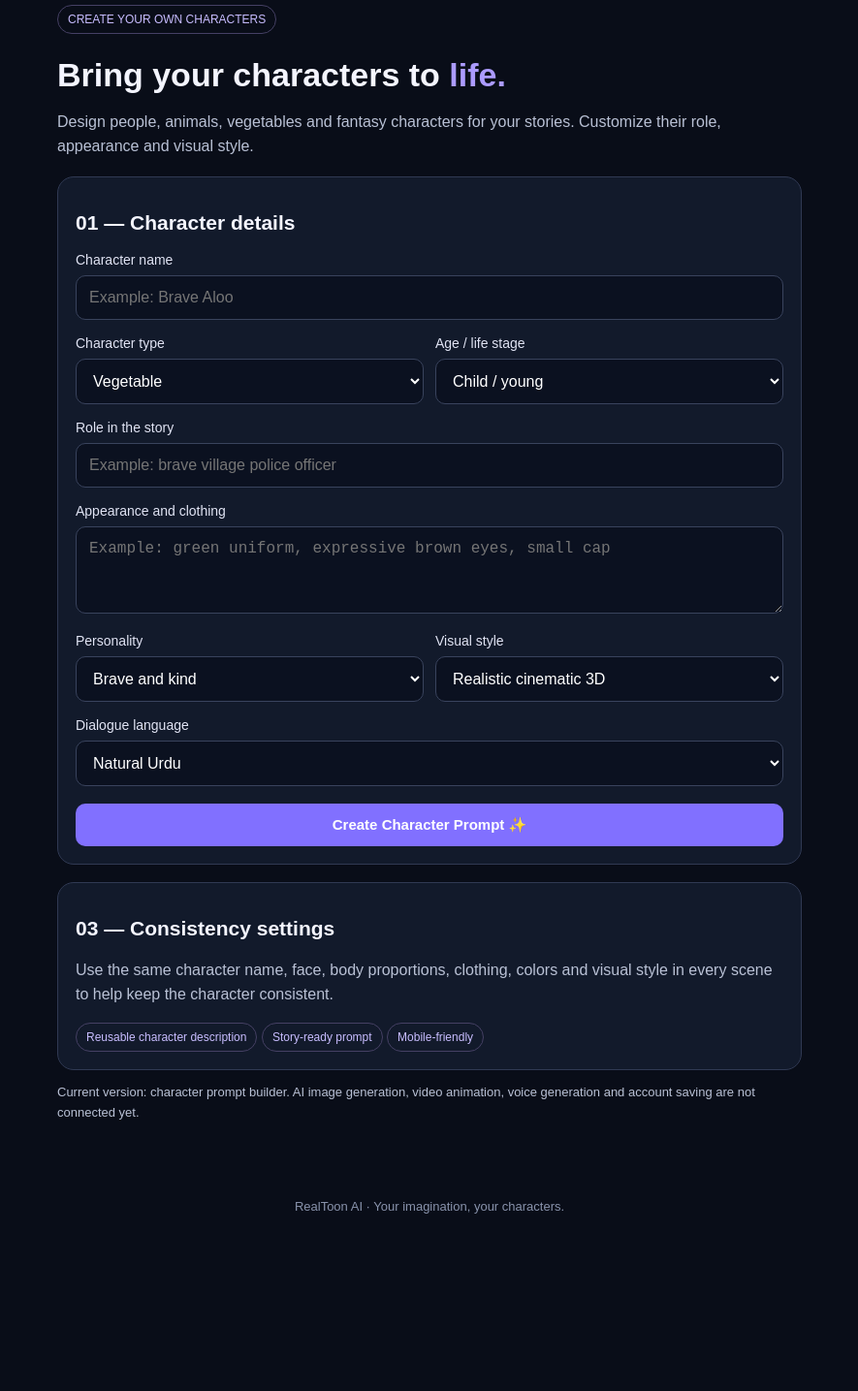
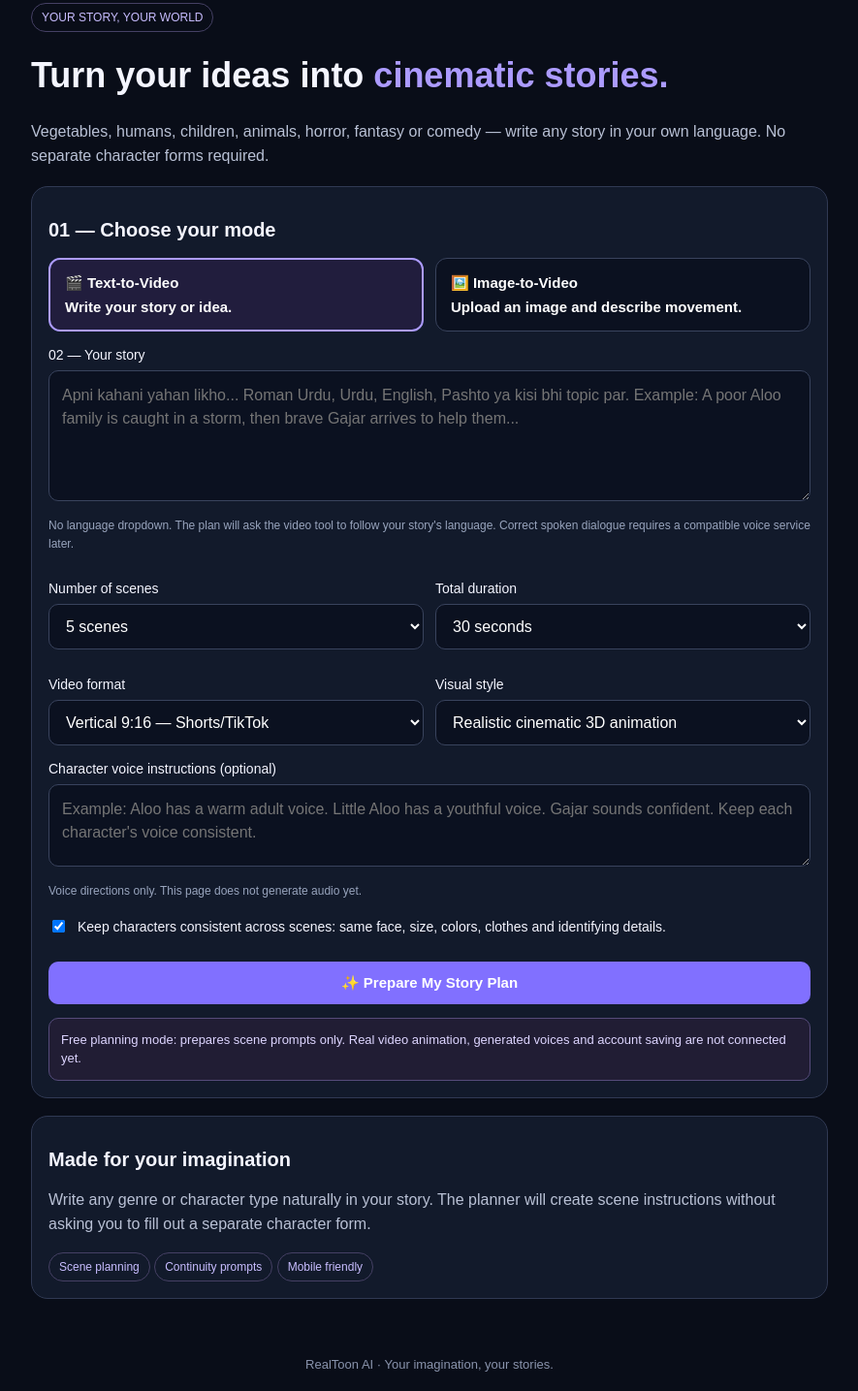
Before and after one commit to awaisshaha1982-coder/realtoon-ai, a plain HTML site: page index.html in a window 1280 px wide. Shown: the part 84-1519 px from the top of the page at 97% size, without its empty margins (197-1082 px from the left). Before the commit the page ends 1356 px from the top, so only its background shows below. Drawn offline with Linux system fonts and the light colour scheme.

Commit message:
Update index.html for Story Studio features

```diff
--- a/index.html
+++ b/index.html
@@ -5,166 +5,284 @@
 <meta charset="UTF-8">
 <meta name="viewport" content="width=device-width, initial-scale=1">
 <meta name="theme-color" content="#090d18">
-<title>RealToon AI — Character Studio</title>
+<title>RealToon AI — Story Studio</title>
 <style>
 *{box-sizing:border-box}
 body{margin:0;background:#090d18;color:#f4f5ff;font-family:Arial,sans-serif}
-header{padding:18px;border-bottom:1px solid #283047;display:flex;justify-content:space-between;align-items:center;gap:10px}
+header{padding:17px;border-bottom:1px solid #303953;display:flex;justify-content:space-between;align-items:center;gap:10px}
 .logo{font-size:22px;font-weight:bold;color:#ac9bff}
-main{max-width:800px;margin:auto;padding:22px 16px 45px}
-h1{font-size:34px;line-height:1.15;margin-bottom:12px}
-h2{font-size:21px}
+main{max-width:850px;margin:auto;padding:22px 14px 40px}
+h1{font-size:36px;line-height:1.15}
+h2{font-size:20px}
 p{color:#b9c1d5;line-height:1.6}
-.panel{background:#121a2b;border:1px solid #303953;border-radius:17px;padding:18px;margin-top:18px}
-label{display:block;margin:16px 0 8px;font-size:14px;color:#e1e4f4}
-input,select,textarea{width:100%;padding:13px;border-radius:10px;border:1px solid #39435d;background:#0b1120;color:white;font-size:16px}
-textarea{min-height:90px;resize:vertical}
-button{padding:13px;border:0;border-radius:10px;background:#8170ff;color:white;font-size:15px;font-weight:bold;cursor:pointer}
-.primary{width:100%;margin-top:18px}
-.secondary{background:#26314a;margin-top:10px;width:100%}
+.panel{background:#121a2b;border:1px solid #303953;border-radius:17px;padding:17px;margin-top:18px}
+.tag{display:inline-block;border:1px solid #454064;border-radius:30px;padding:7px 10px;color:#c8bdff;font-size:12px}
 .grid{display:grid;grid-template-columns:1fr 1fr;gap:12px}
-.result{display:none;margin-top:18px}
-#prompt{min-height:190px}
-.tag{display:inline-block;border:1px solid #454064;border-radius:30px;padding:7px 10px;color:#c8bdff;font-size:12px}
+.modes{display:grid;grid-template-columns:1fr 1fr;gap:12px}
+.mode{background:#0b1120;color:white;border:1px solid #39435d;border-radius:12px;padding:15px;text-align:left}
+.mode.active{border:2px solid #ac9bff;background:#211d3d}
+.mode b{display:block;margin-bottom:7px}
+label{display:block;margin:16px 0 8px;font-size:14px}
+input,select,textarea{width:100%;padding:13px;border-radius:10px;border:1px solid #39435d;background:#0b1120;color:white;font-size:16px;font-family:inherit}
+textarea{min-height:135px;resize:vertical;line-height:1.5}
+button{cursor:pointer;padding:13px;border:0;border-radius:10px;background:#8170ff;color:white;font-size:15px;font-weight:bold}
+.primary{width:100%;margin-top:17px}
+.secondary{width:100%;margin-top:10px;background:#26314a}
+.hint{font-size:12px;color:#98a4bd}
+.hidden{display:none!important}
+#preview{max-width:100%;max-height:270px;margin-top:12px;border-radius:12px}
+#result{display:none}
+#output{min-height:330px}
+.notice{background:#211d34;border:1px solid #554b7a;border-radius:10px;padding:12px;font-size:13px;line-height:1.5;color:#ddd5ff}
 footer{text-align:center;padding:20px;color:#8993ac;font-size:13px}
-@media(max-width:480px){.grid{grid-template-columns:1fr}h1{font-size:30px}main{padding:18px 12px}}
+@media(max-width:500px){.grid,.modes{grid-template-columns:1fr}h1{font-size:30px}main{padding:18px 12px}}
 </style>
 </head>
 <body>
 <header>
   <div class="logo">✦ RealToon AI</div>
-  <span class="tag">Character Studio</span>
+  <span class="tag">STORY STUDIO</span>
 </header>
+
 <main>
-  <span class="tag">CREATE YOUR OWN CHARACTERS</span>
-  <h1>Bring your characters to <span style="color:#ac9bff">life.</span></h1>
-  <p>Design people, animals, vegetables and fantasy characters for your stories. Customize their role, appearance and visual style.</p>
+  <span class="tag">YOUR STORY, YOUR WORLD</span>
+  <h1>Turn your ideas into <span style="color:#ac9bff">cinematic stories.</span></h1>
+  <p>Vegetables, humans, children, animals, horror, fantasy or comedy — write any story in your own language. No separate character forms required.</p>
 
   <section class="panel">
-    <h2>01 — Character details</h2>
-    <label for="name">Character name</label>
-    <input id="name" placeholder="Example: Brave Aloo">
+    <h2>01 — Choose your mode</h2>
+    <div class="modes">
+      <button class="mode active" id="textMode" onclick="setMode('text')">
+        <b>🎬 Text-to-Video</b>
+        Write your story or idea.
+      </button>
+      <button class="mode" id="imageMode" onclick="setMode('image')">
+        <b>🖼️ Image-to-Video</b>
+        Upload an image and describe movement.
+      </button>
+    </div>
+
+    <div id="imageArea" class="hidden">
+      <label for="image">Upload image</label>
+      <input id="image" type="file" accept="image/*" onchange="showImage(event)">
+      <img id="preview" class="hidden" alt="Uploaded image preview">
+      <label for="movement">What should happen in the image?</label>
+      <textarea id="movement" placeholder="Example: Aloo runs to the school gate, turns around and speaks sadly. Keep the same face, clothes and colors."></textarea>
+      <p class="hint">Image preview only — it is not sent to an AI service.</p>
+    </div>
+
+    <label for="story">02 — Your story</label>
+    <textarea id="story" placeholder="Apni kahani yahan likho... Roman Urdu, Urdu, English, Pashto ya kisi bhi topic par. Example: A poor Aloo family is caught in a storm, then brave Gajar arrives to help them..."></textarea>
+    <p class="hint">No language dropdown. The plan will ask the video tool to follow your story's language. Correct spoken dialogue requires a compatible voice service later.</p>
 
     <div class="grid">
       <div>
-        <label for="type">Character type</label>
-        <select id="type">
-          <option>Vegetable</option>
-          <option>Human</option>
-          <option>Animal</option>
-          <option>Fantasy creature</option>
-          <option>Robot</option>
-          <option>Custom character</option>
+        <label for="scenes">Number of scenes</label>
+        <select id="scenes">
+          <option value="3">3 scenes</option>
+          <option value="4">4 scenes</option>
+          <option value="5" selected>5 scenes</option>
+          <option value="6">6 scenes</option>
+          <option value="8">8 scenes</option>
         </select>
       </div>
       <div>
-        <label for="age">Age / life stage</label>
-        <select id="age">
-          <option>Child / young</option>
-          <option>Teenager</option>
-          <option>Adult</option>
-          <option>Elderly</option>
-          <option>Ageless / unknown</option>
+        <label for="duration">Total duration</label>
+        <select id="duration">
+          <option value="15">15 seconds</option>
+          <option value="30" selected>30 seconds</option>
+          <option value="45">45 seconds</option>
+          <option value="60">60 seconds</option>
+          <option value="90">90 seconds</option>
         </select>
       </div>
-    </div>
-
-    <label for="role">Role in the story</label>
-    <input id="role" placeholder="Example: brave village police officer">
-
-    <label for="look">Appearance and clothing</label>
-    <textarea id="look" placeholder="Example: green uniform, expressive brown eyes, small cap"></textarea>
-
-    <div class="grid">
       <div>
-        <label for="mood">Personality</label>
-        <select id="mood">
-          <option>Brave and kind</option>
-          <option>Funny and playful</option>
-          <option>Quiet and mysterious</option>
-          <option>Smart and curious</option>
-          <option>Shy but helpful</option>
-          <option>Custom personality</option>
+        <label for="ratio">Video format</label>
+        <select id="ratio">
+          <option value="9:16" selected>Vertical 9:16 — Shorts/TikTok</option>
+          <option value="16:9">Landscape 16:9 — YouTube</option>
+          <option value="1:1">Square 1:1</option>
         </select>
       </div>
       <div>
         <label for="style">Visual style</label>
         <select id="style">
-          <option>Realistic cinematic 3D</option>
-          <option>Stylized realistic 3D</option>
-          <option>Family-friendly animation</option>
-          <option>Fantasy cinematic 3D</option>
+          <option>Realistic cinematic 3D animation</option>
+          <option>Stylized realistic 3D animation</option>
+          <option>Family-friendly 3D animation</option>
+          <option>Dark cinematic horror, non-graphic</option>
+          <option>Anime-inspired animation</option>
+          <option>Live-action cinematic look</option>
+          <option>Infer style from the story</option>
         </select>
       </div>
     </div>
 
-    <label for="language">Dialogue language</label>
-    <select id="language">
-      <option>Natural Urdu</option>
-      <option>Roman Urdu input, natural Urdu speech</option>
-      <option>English</option>
-      <option>Pashto</option>
-    </select>
+    <label for="voices">Character voice instructions (optional)</label>
+    <textarea id="voices" style="min-height:85px" placeholder="Example: Aloo has a warm adult voice. Little Aloo has a youthful voice. Gajar sounds confident. Keep each character's voice consistent."></textarea>
+    <p class="hint">Voice directions only. This page does not generate audio yet.</p>
 
-    <button class="primary" onclick="makeCharacter()">Create Character Prompt ✨</button>
+    <label style="display:flex;gap:10px;align-items:flex-start;line-height:1.5">
+      <input id="consistent" type="checkbox" checked style="width:auto;margin-top:3px">
+      Keep characters consistent across scenes: same face, size, colors, clothes and identifying details.
+    </label>
+
+    <button class="primary" onclick="makePlan()">✨ Prepare My Story Plan</button>
+    <div class="notice" style="margin-top:14px">
+      Free planning mode: prepares scene prompts only. Real video animation, generated voices and account saving are not connected yet.
+    </div>
   </section>
 
-  <section class="panel result" id="result">
-    <h2>02 — Your character prompt</h2>
-    <p>Your customized prompt is ready to use with a compatible AI image or video service.</p>
-    <textarea id="prompt" readonly></textarea>
-    <button class="primary" onclick="copyPrompt()">Select / Copy Prompt</button>
-    <p id="status" aria-live="polite"></p>
-    <button class="secondary" onclick="resetForm()">Create Another Character</button>
+  <section class="panel" id="result">
+    <h2>03 — Your story plan</h2>
+    <p>Copy this plan into a compatible AI video tool.</p>
+    <textarea id="output" readonly></textarea>
+    <button class="primary" onclick="copyPlan()">Copy Story Plan</button>
+    <p id="status" class="hint" aria-live="polite"></p>
+    <button class="secondary" onclick="downloadPlan()">Download Plan (.txt)</button>
   </section>
 
   <section class="panel">
-    <h2>03 — Consistency settings</h2>
-    <p>Use the same character name, face, body proportions, clothing, colors and visual style in every scene to help keep the character consistent.</p>
-    <span class="tag">Reusable character description</span>
-    <span class="tag">Story-ready prompt</span>
-    <span class="tag">Mobile-friendly</span>
+    <h2>Made for your imagination</h2>
+    <p>Write any genre or character type naturally in your story. The planner will create scene instructions without asking you to fill out a separate character form.</p>
+    <span class="tag">Scene planning</span>
+    <span class="tag">Continuity prompts</span>
+    <span class="tag">Mobile friendly</span>
   </section>
+</main>
 
-  <p style="font-size:13px">Current version: character prompt builder. AI image generation, video animation, voice generation and account saving are not connected yet.</p>
-</main>
-<footer>RealToon AI · Your imagination, your characters.</footer>
+<footer>RealToon AI · Your imagination, your stories.</footer>
 
 <script>
-function makeCharacter(){
-  const name=document.getElementById('name').value.trim()||'Original Character';
-  const type=document.getElementById('type').value;
-  const age=document.getElementById('age').value;
-  const role=document.getElementById('role').value.trim()||'a character in an original story';
-  const look=document.getElementById('look').value.trim()||'distinctive, detailed appearance suitable for the story';
-  const mood=document.getElementById('mood').value;
+let mode='text';
+let imageSelected=false;
+
+function setMode(next){
+  mode=next;
+  document.getElementById('textMode').classList.toggle('active',next==='text');
+  document.getElementById('imageMode').classList.toggle('active',next==='image');
+  document.getElementById('imageArea').classList.toggle('hidden',next!=='image');
+}
+
+function showImage(event){
+  const file=event.target.files[0];
+  const preview=document.getElementById('preview');
+  if(!file){imageSelected=false;preview.classList.add('hidden');return;}
+  if(!file.type.startsWith('image/')){
+    alert('Please select an image file.');
+    event.target.value='';
+    imageSelected=false;
+    return;
+  }
+  const reader=new FileReader();
+  reader.onload=()=>{
+    preview.src=reader.result;
+    preview.classList.remove('hidden');
+    imageSelected=true;
+  };
+  reader.readAsDataURL(file);
+}
+
+function makePlan(){
+  const story=document.getElementById('story').value.trim();
+  const movement=document.getElementById('movement').value.trim();
+
+  if(mode==='text'&&!story){
+    alert('Bhai, pehle apni story likho.');
+    document.getElementById('story').focus();
+    return;
+  }
+  if(mode==='image'&&!imageSelected){
+    alert('Bhai, pehle image upload karo.');
+    return;
+  }
+  if(mode==='image'&&!movement&&!story){
+    alert('Image mein kya hona chahiye, woh bhi likho.');
+    document.getElementById('movement').focus();
+    return;
+  }
+
+  const count=Number(document.getElementById('scenes').value);
+  const duration=Number(document.getElementById('duration').value);
+  const seconds=(duration/count).toFixed(1).replace(/\.0$/,'');
+  const ratio=document.getElementById('ratio').value;
   const style=document.getElementById('style').value;
-  const language=document.getElementById('language').value;
-  const prompt=`Create an original ${style} character named "${name}". Character type: ${type}. Life stage: ${age}. Story role: ${role}. Appearance and clothing: ${look}. Personality: ${mood}. Give the character a distinctive, expressive face, coherent anatomy for its character type, detailed materials, natural cinematic lighting, clear silhouette and polished production quality. Full-body character reference, standing in a neutral pose against a simple studio background. Keep the same face, proportions, colors, clothing and identifying details in future scenes. Dialogue language requirement: ${language}. Preserve the story's meaning and use natural pronunciation; do not translate the story unless requested.`;
-  document.getElementById('prompt').value=prompt;
+  const voices=document.getElementById('voices').value.trim();
+  const consistency=document.getElementById('consistent').checked;
+
+  let plan='REALTOON AI — STORY PLAN\n';
+  plan+='Mode: '+(mode==='text'?'Text-to-Video planning':'Image-to-Video planning')+'\n';
+  plan+='Format: '+ratio+'\nTotal target duration: '+duration+' seconds\n';
+  plan+='Scenes: '+count+'\nApproximate scene duration: '+seconds+' seconds\n';
+  plan+='Visual style: '+style+'\n\n';
+  plan+='ORIGINAL STORY:\n'+(story||'(Create a story from the image movement instructions.)')+'\n\n';
+
+  if(mode==='image'){
+    plan+='STARTING IMAGE: Use the uploaded image as a visual reference in the external tool.\n';
+    plan+='MOVEMENT INSTRUCTIONS:\n'+(movement||story)+'\n\n';
+  }
+
+  plan+='GLOBAL INSTRUCTIONS:\n';
+  plan+='- Follow the language used in the original story; do not translate dialogue unless requested.\n';
+  plan+='- Infer characters naturally from the story: people, children, elderly characters, animals, vegetables, robots, fantasy or horror characters.\n';
+  plan+='- Keep the plot logical, emotional and connected between scenes.\n';
+  plan+='- Give each line of dialogue a clear speaker.\n';
+  plan+='- Use cinematic framing, clear action, expressive reactions and suitable lighting.\n';
+
+  if(consistency){
+    plan+='- CHARACTER CONSISTENCY: Keep recurring characters identical in face, body proportions, size, colors, clothing, accessories and identifying details in every scene.\n';
+    plan+='- Keep each recurring character’s voice description consistent.\n';
+  }
+  if(voices) plan+='- VOICE DIRECTIONS (planning only):\n'+voices+'\n';
+
+  plan+='\nSCENE-BY-SCENE PROMPTS:\n';
+  for(let i=1;i<=count;i++){
+    plan+='\nSCENE '+i+' — about '+seconds+' seconds\n';
+    if(i===1) plan+='Goal: Strong opening hook; establish the setting and main characters.\n';
+    else if(i===count) plan+='Goal: A satisfying ending or a strong cliffhanger, depending on the story.\n';
+    else plan+='Goal: Move the story forward with one clear action, discovery or emotional moment.\n';
+
+    plan+='Prompt: Create scene '+i+' in '+style+', '+ratio+' aspect ratio. Follow the original story and connect naturally with surrounding scenes. Show one clear main action, expressive reactions and a coherent setting. Keep all recurring character designs consistent. Use dialogue in the story’s original language and identify who speaks each line. Do not invent unrelated plot details.\n';
+  }
+
+  plan+='\nIMPORTANT: This is a text plan, not a generated video. A compatible video and voice service must be connected to render actual video and audio.';
+
+  document.getElementById('output').value=plan;
   document.getElementById('result').style.display='block';
-  document.getElementById('status').textContent='Prompt created! You can select the text and copy it.';
+  document.getElementById('status').textContent='Plan ready. No video or audio has been generated.';
   document.getElementById('result').scrollIntoView({behavior:'smooth',block:'start'});
 }
-function copyPrompt(){
-  const box=document.getElementById('prompt');
+
+function copyPlan(){
+  const box=document.getElementById('output');
   box.focus();
   box.select();
   box.setSelectionRange(0,box.value.length);
-  document.getElementById('status').textContent='Text selected. Long-press the text and tap Copy if the copy menu does not appear automatically.';
-  if(navigator.clipboard && window.isSecureContext){
-    navigator.clipboard.writeText(box.value).then(()=>{
-      document.getElementById('status').textContent='Prompt copied! You can paste it into another tool.';
-    }).catch(()=>{});
+  const status=document.getElementById('status');
+
+  if(navigator.clipboard&&window.isSecureContext){
+    navigator.clipboard.writeText(box.value)
+      .then(()=>status.textContent='Copied! Paste the plan into your chosen tool.')
+      .catch(()=>status.textContent='Text selected. Long-press and tap Copy.');
+  }else{
+    status.textContent='Text selected. Long-press and tap Copy.';
   }
 }
-function resetForm(){
-  document.getElementById('name').value='';
-  document.getElementById('role').value='';
-  document.getElementById('look').value='';
-  document.getElementById('result').style.display='none';
-  window.scrollTo({top:0,behavior:'smooth'});
+
+function downloadPlan(){
+  const text=document.getElementById('output').value;
+  if(!text){document.getElementById('status').textContent='Prepare a plan first.';return;}
+  const blob=new Blob([text],{type:'text/plain;charset=utf-8'});
+  const url=URL.createObjectURL(blob);
+  const a=document.createElement('a');
+  a.href=url;
+  a.download='realtoon-story-plan.txt';
+  document.body.appendChild(a);
+  a.click();
+  a.remove();
+  URL.revokeObjectURL(url);
+  document.getElementById('status').textContent='Download started.';
 }
 </script>
 </body>
-            </html>
+  </html>
```
